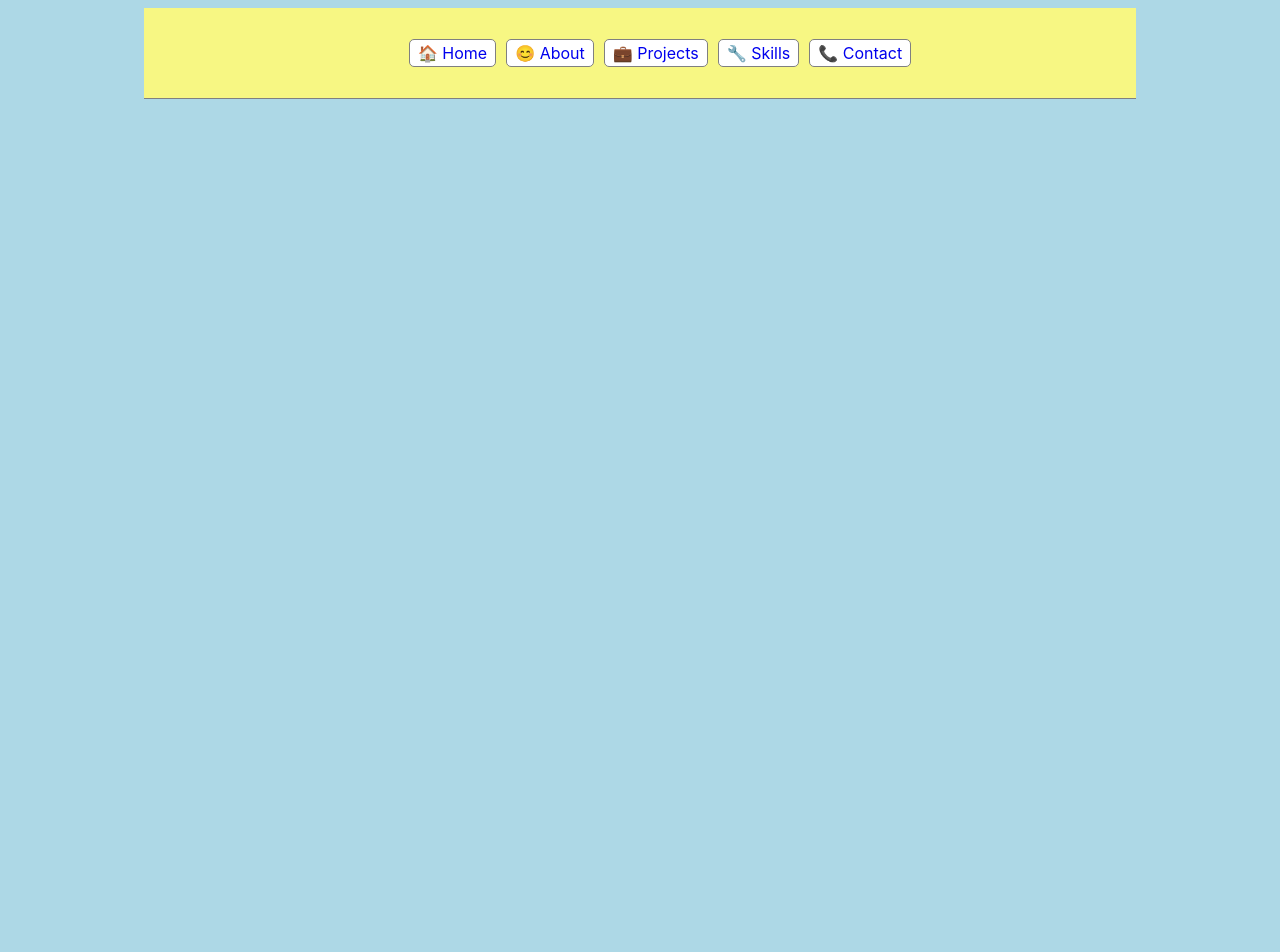
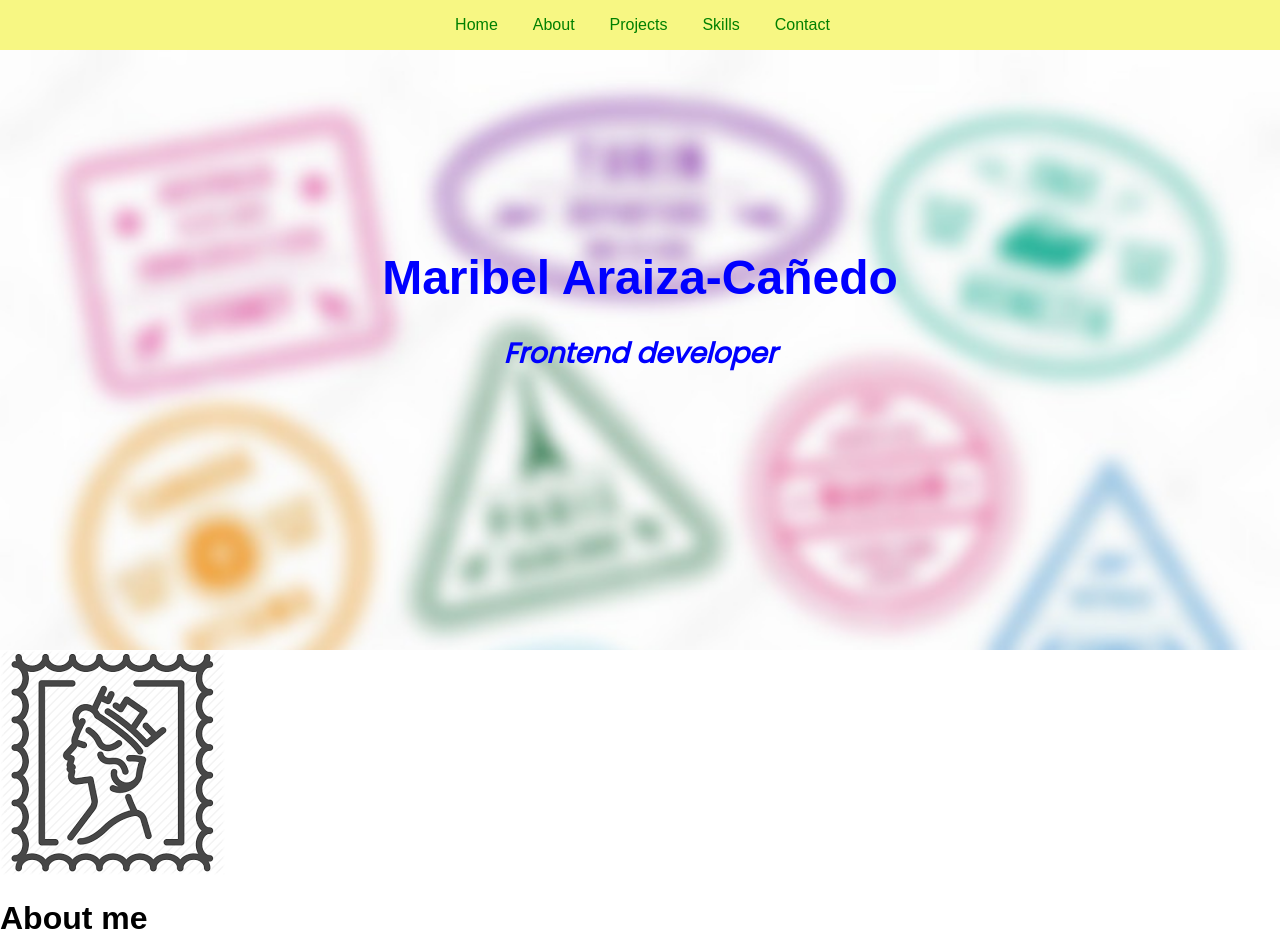
Before and after one commit to maribel-arac/maribel-arac.github.io, a React (Create React App) app in the folder portfolio-react/: page / in a window 1280 px wide. Shown: the top 952 px of the page. Before the commit the page ends 800 px from the top, so only its background shows below. Built offline with nearby package versions, Linux system fonts and the light colour scheme.

Commit message:
navbar, home and about sections created

```diff
--- a/portfolio-react/src/App.js
+++ b/portfolio-react/src/App.js
@@ -1,21 +1,23 @@
-import React from 'react';
+import React, {Component} from 'react';
+import Navbar from './components/navbar';
+import Header from './components/header';
+import About from './components/about';
+import Projects from './components/projects';
 import './css/style.css';
 
 
-function App() {
-  return (
-    <div className="App">
-      <nav>
-        <ul className="nav-menu">
-          <li><a className="nav-menu__link" href="#"> 🏠 Home </a></li>
-          <li><a className="nav-menu__link" href="#"> 😊 About</a></li>
-          <li><a className="nav-menu__link" href="#"> 💼 Projects</a></li>
-          <li><a className="nav-menu__link" href="#"> 🔧 Skills</a></li>
-          <li><a className="nav-menu__link" href="#">📞 Contact</a></li>
-        </ul>
-      </nav>
-    </div>
-  );
+class App extends Component {
+  render(){
+    return (
+      <div>
+        <Navbar />
+        <Header title="Maribel Araiza-Cañedo" />
+        <About />
+        <Projects />
+      </div>
+      );
+
+  }
 }
 
 export default App;
--- /dev/null
+++ b/portfolio-react/src/components/about.js
@@ -0,0 +1,26 @@
+import React, { Component } from 'react';
+import Brand from '../images/brand.png';
+
+class About extends Component {
+
+
+	render() {
+		return(
+			<div className="container col-md-12">
+				<div className="row">
+					<div className="col col-md-6">
+						<img className="image" src={Brand}/>
+					</div>
+					<div className="col col-md-6">
+						<h1>About me </h1>
+						<p> I used to teach English and French </p>
+					</div>
+				</div>
+
+			</div>
+
+		);
+	}
+}
+
+export default About;
--- /dev/null
+++ b/portfolio-react/src/components/carouselProjects.js
@@ -0,0 +1,11 @@
+import React, { Component } from 'react';
+
+class CarouselProjects extends Component {
+
+	render(){
+		return (
+			);
+	}
+}
+
+export default CarouselProjects;
--- /dev/null
+++ b/portfolio-react/src/components/header.css
@@ -0,0 +1,21 @@
+@import url('https://fonts.googleapis.com/css?family=Poppins&display=swap');
+
+header {
+	margin: 0 auto;
+	text-align: center;
+	padding-top: 200px;
+}
+
+header h1 {
+	margin: 0;
+	font-size: 3rem;
+	color: blue;
+}
+
+header p {
+	font-size: 1.75rem;
+	font-weight: 700;
+	font-style: italic;
+	color: blue;
+	font-family: 'Poppins', sans-serif;
+}
--- /dev/null
+++ b/portfolio-react/src/components/header.js
@@ -0,0 +1,31 @@
+import React, {Component} from 'react';
+import Background from '../images/back-img.jpg';
+import './header.css';
+
+
+
+const myStyles = {
+	backgroundImage: `url(${Background})`,
+	height: '50vh',
+	backgroundSize: 'cover'
+}
+
+class Header extends Component {
+
+
+	render(){
+
+
+		return (
+			<header style={myStyles}>
+				<h1>{this.props.title}</h1>
+				<p>Frontend developer</p>
+			</header>
+
+			);
+
+
+	}
+};
+
+export default Header;
--- /dev/null
+++ b/portfolio-react/src/components/navbar.js
@@ -0,0 +1,27 @@
+import React, {Component} from 'react';
+
+class Navbar extends Component{
+
+render() {
+
+	const sections =['Home', 'About', 'Projects', 'Skills', 'Contact'];
+	const navLinks = sections.map( section => {
+
+		return(
+			<li><a href={"#" + section}> {section} </a></li>
+			)
+
+	});
+
+return (
+		<nav className ="nav-menu">
+	        <ul >
+	          {navLinks}
+	        </ul>
+    	</nav>
+	)
+}
+}
+
+
+export default Navbar;
--- /dev/null
+++ b/portfolio-react/src/components/projects.js
@@ -0,0 +1,28 @@
+import React, { Component } from 'react';
+import Brand from '../images/brand.png'; //Debo de borrar esta madre
+//import CarouselProjects from './components/carouselProjects';
+
+class Projects extends Component {
+
+
+	render() {
+		return(
+			<div className="container col-md-12">
+				<div className="row">
+					<div className="col col-md-6">
+						<h1>Projects </h1>
+						<p> Some of them were created with JS, React and bootstrap </p>
+					</div>
+					<div className="col col-md-6">
+						<img className="image" src={Brand}/>
+					{/* aqui se va a llamar el carrusel de proyectos y la imagen se borrara*/}
+					</div>
+				</div>
+
+			</div>
+
+		);
+	}
+}
+
+export default Projects;
--- a/portfolio-react/src/css/style.css
+++ b/portfolio-react/src/css/style.css
@@ -1,10 +1,9 @@
 body {
 
-	font-family: -apples-system, BlinkMacSystemFont,"Segoe UI", "Roboto","Oxygen",
-	"Ubuntu", "Cantarell", "Fira Sans", "Droid Sans", "Helvetica Neue", sans-serif;
-	-webkit-font-smoothing: antialiased;
-	-moz-osx-font-smoothing: grayscale;
-	background-color: lightblue;
+	margin: 0;
+	padding: 0;
+	font-family: sans-serif;
+	box-sizing: border-box;
 }
 
 code {
@@ -12,30 +11,24 @@ code {
 	monospace;
 }
 
-.App {
-background-color: #ffffff;
-max-width: 992px;
-margin: auto;
-}
+
 
 nav {
 	display: flex;
 	justify-content: center;
-	border-bottom: 1px solid grey;
 	background-color: #F7F783;
-	padding: 10px 20px;
 }
 
-.nav-menu__link{
-	display: inline-block;
-	margin: 5px;
-	border: 1px solid grey;
-	text-decoration: none;
-	border-radius: 5px;
-	padding: 3px 8px;
-	background-color: #ffffff;
-}
-.nav-menu li {
-	display: inline-block;
+ul {
 	list-style: none;
 }
+
+nav ul li {
+	display: inline-block;
+	margin-right: 35px;
+}
+
+nav ul li a {
+	color: green;
+	text-decoration: none;
+}
```
Also changed, not shown: portfolio-react/src/images/back-img.jpg (added), portfolio-react/src/images/brand.png (added).
